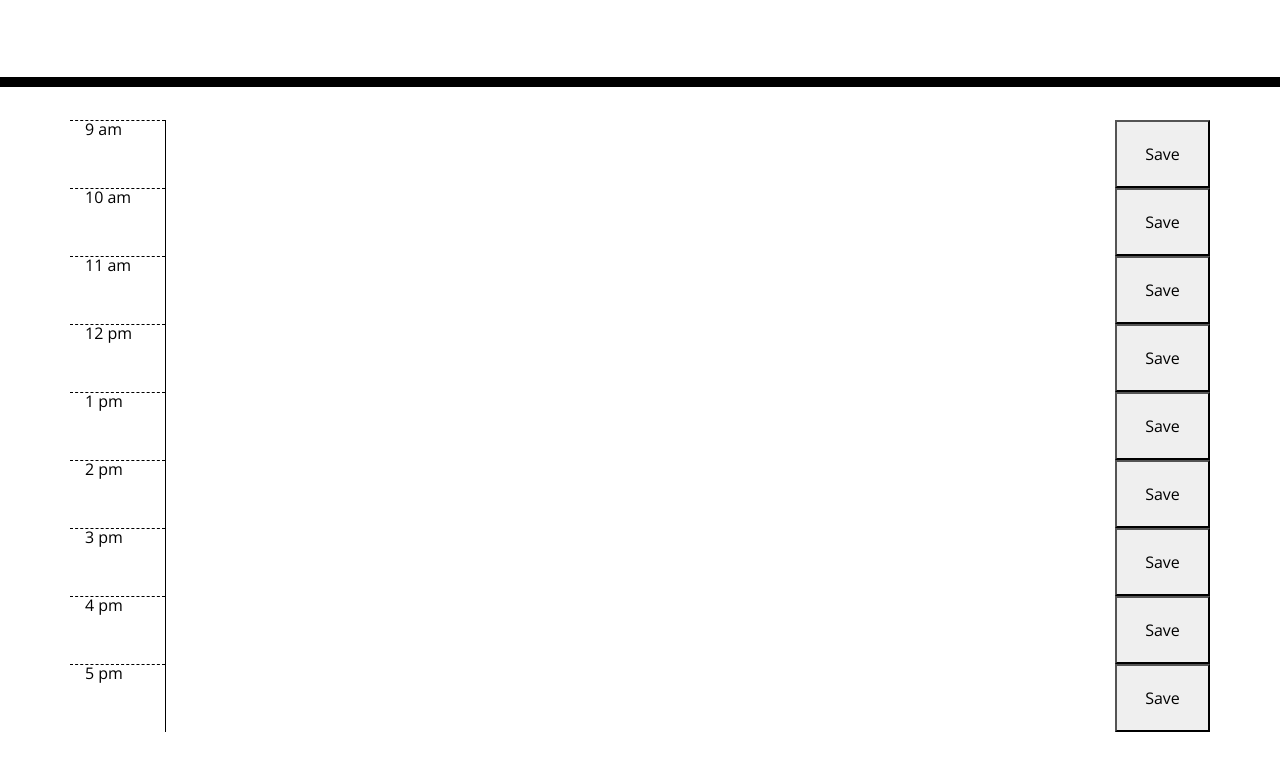
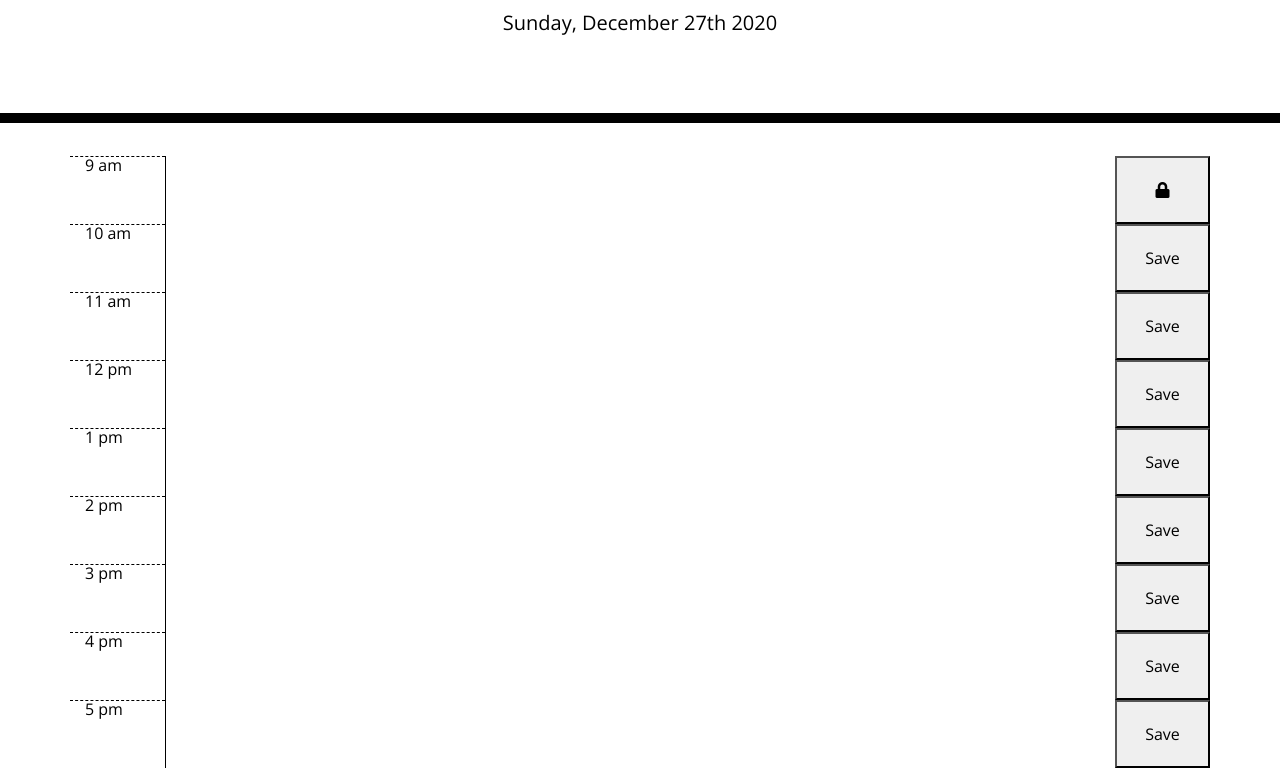
Before and after one commit to MSnow-21/Work_Day_Scheduler, a plain HTML site: page index.html in a window 1280 px wide. Shown: the part 181-949 px from the top of the page. Before the commit the page ends 913 px from the top, so only its background shows below. Drawn offline with nearby package versions, Linux system fonts and the light colour scheme.

Commit message:
Added javascript file. Added code for date in header tag. Added font styling for button tag in html

```diff
--- a/index.html
+++ b/index.html
@@ -33,7 +33,7 @@
       <div class="row">
         <div class="col-md-1 hour">9 am</div>
         <textarea id="9am" class="col-md-10" name="datearea9am" rows="3" cols="60"></textarea>
-        <button class="col-md-1">Save</button>
+        <button class="col-md-1"><i class="fas fa-lock"></i></button>
 
         <div class="col-md-1 hour">10 am</div>
         <textarea id="10am" class="col-md-10" name="datearea10am" rows="3" cols="60"></textarea>
@@ -71,7 +71,10 @@
 
     </div>
 
+
+
     <script src="https://cdnjs.cloudflare.com/ajax/libs/jquery/3.2.1/jquery.min.js"></script>
     <script src="https://cdnjs.cloudflare.com/ajax/libs/moment.js/2.24.0/moment.min.js"></script>
+    <script src="./script.js"></script>
   </body>
 </html>
--- /dev/null
+++ b/script.js
@@ -0,0 +1,9 @@
+// Assigning variable and adding text content for header date
+
+var m = moment().format("dddd, MMMM Do YYYY")
+
+$("#currentDay").text(m);
+
+console.log(m);
+
+//
```
